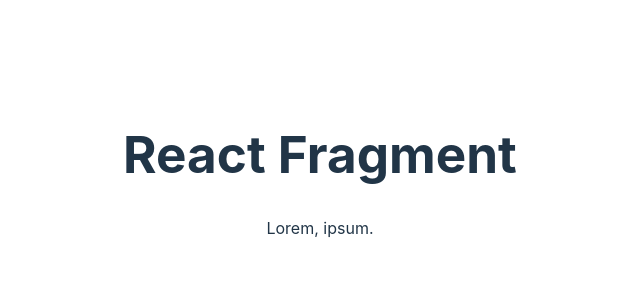
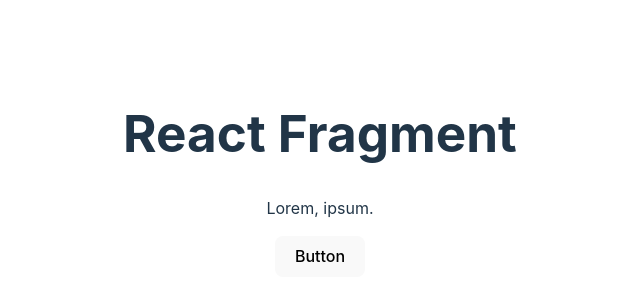
Before and after one commit to vitaliygalata1986/react-notes, a React (Vite) app: page / in a window 1280 px wide. Shown: the part 226-526 px from the top of the page, without its empty margins (320-960 px from the left). Built offline with nearby package versions, Linux system fonts and the light colour scheme.

Commit message:
Создали комопнент кнопки

```diff
--- a/src/App.jsx
+++ b/src/App.jsx
@@ -1,11 +1,13 @@
 import './App.css';
 import React from 'react';
+import Button from './components/Button/Button';
 
 function App() {
   return (
     <>
       <h1>React Fragment</h1>
       <p>Lorem, ipsum.</p>
+      <Button />
     </>
   );
   // return React.createElement('div', {}, 'Проект');
--- /dev/null
+++ b/src/components/Button/Button.jsx
@@ -0,0 +1,5 @@
+function Button() {
+  return <button>Button</button>;
+}
+
+export default Button;
```
Also changed, not shown: 1 other file (tests, documents, lock files or other folders).
